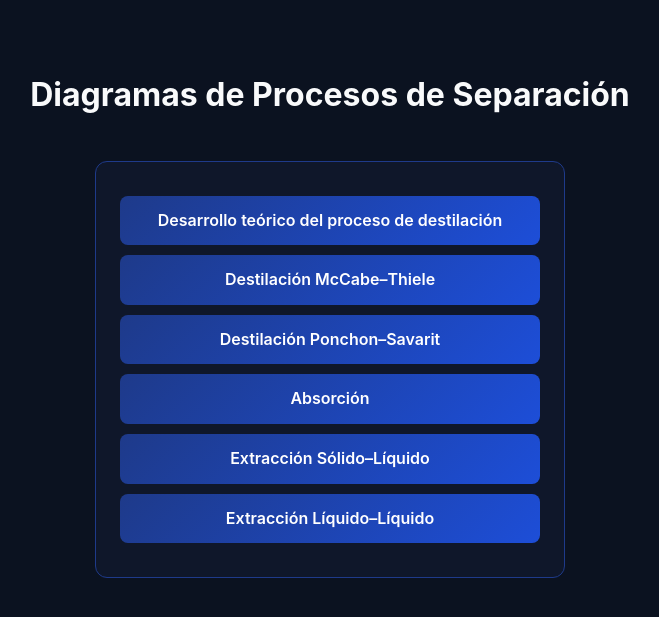
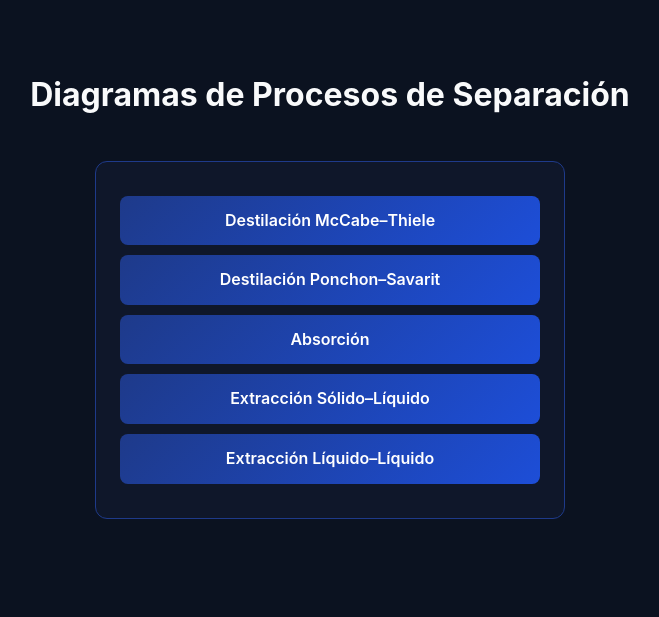
Before and after one commit to joselhernandez359-hub/DPS, a Flask app: page / in a window 1280 px wide. Shown: the top 617 px of the page, without its empty margins (310-969 px from the left). Run offline with Flask 3, Linux system fonts and the light colour scheme.

Commit message:
Update index.html

```diff
--- a/templates/index.html
+++ b/templates/index.html
@@ -11,7 +11,6 @@
 <h1>Diagramas de Procesos de Separación</h1>
 
 <div class="menu">
-    <a href="/Destilacion">Desarrollo teórico del proceso de destilación</a>
     <a href="/destilacion_mccabe">Destilación McCabe–Thiele</a>
     <a href="/destilacion_ponchon">Destilación Ponchon–Savarit</a>
     <a href="/absorcion">Absorción</a>
```
